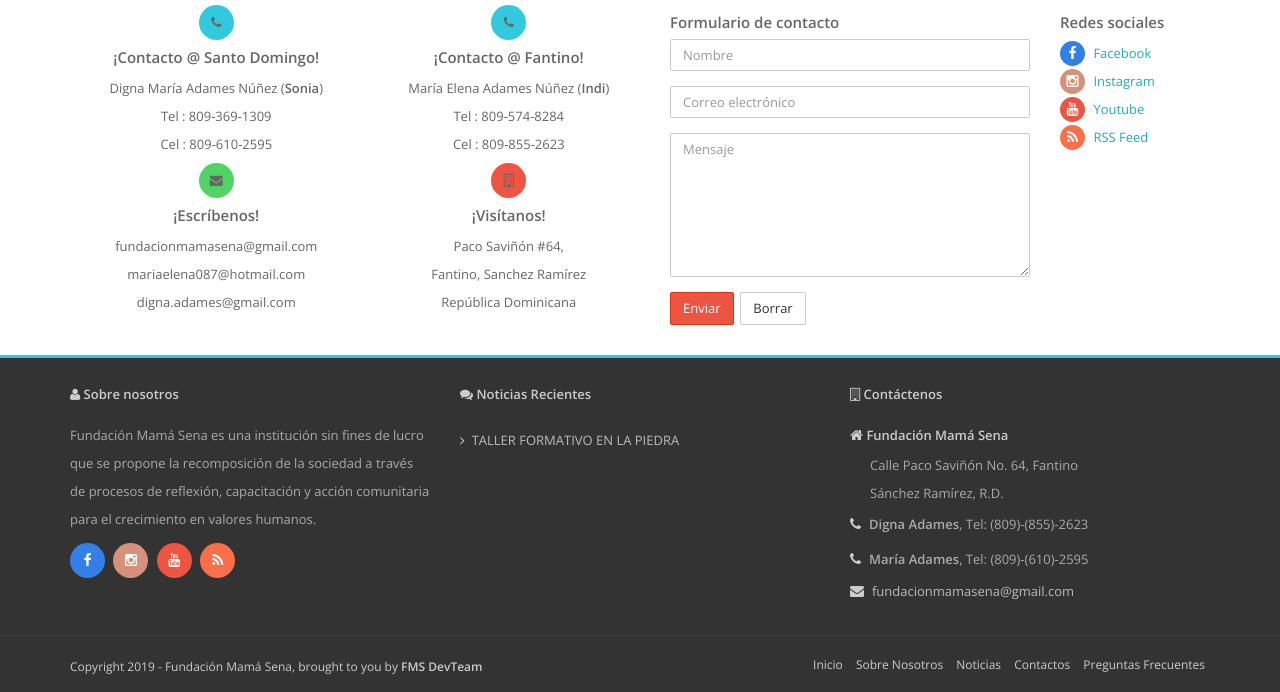
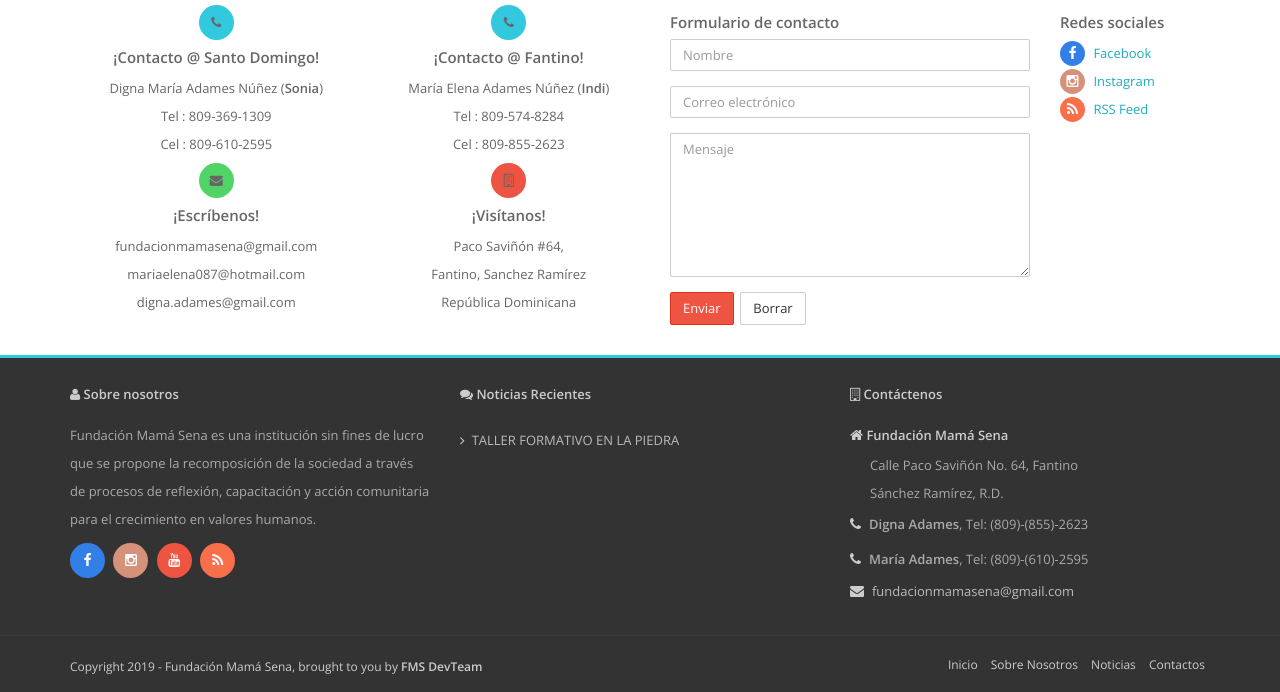
Before and after one commit to wovalle/fundasena.org, a Jekyll site: the page built from contactos.html, in a window 1280 px wide, cut to the strip 422-1114 px from the top of the page. Built offline with Jekyll 4.4.1, drawn with Linux system fonts in a browser that asks for light colours.

Commit message:
fix: social media accounts links

```diff
--- a/_includes/footer.html
+++ b/_includes/footer.html
@@ -107,9 +107,6 @@
       <li><a href="{{ site.baseurl }}/nosotros.html">Sobre Nosotros</a></li>
       <li><a href="{{ site.baseurl }}/noticias.html">Noticias</a></li>
       <li><a href="{{ site.baseurl }}/contactos.html">Contactos</a></li>
-      <li>
-        <a href="{{ site.baseurl }}/preguntas.html">Preguntas Frecuentes</a>
-      </li>
     </ul>
     <!-- Clearfix -->
     <div class="clearfix"></div>
--- a/_includes/header.html
+++ b/_includes/header.html
@@ -15,10 +15,9 @@
         <div class="tb-social pull-right">
           <div class="brand-bg text-right">
             <!-- Brand Icons -->
-            <a href="https://www.facebook.com/fundacionmamasena" class="facebook"><i class="fa fa-facebook square-2 rounded-1"></i></a>
-            <a href="https://www.instagram.com/fundacionmamasena" class="instagram"><i class="fa fa-instagram square-2 rounded-1"></i></a>
-            <a href="#" class="youtube"><i class="fa fa-youtube square-2 rounded-1"></i></a>
-            <a href="#" class="google-plus"><i class="fa fa-rss square-2 rounded-1"></i></a>
+            <a href="https://www.facebook.com/fundasenard" class="facebook"><i class="fa fa-facebook square-2 rounded-1"></i></a>
+            <a href="https://www.instagram.com/fundasenard" class="instagram"><i class="fa fa-instagram square-2 rounded-1"></i></a>
+            <a href="{{site.baseurl}}/feed.xml" class="google-plus"><i class="fa fa-rss square-2 rounded-1"></i></a>
           </div>
         </div>
         <!-- Social media ends -->
--- a/contactos.html
+++ b/contactos.html
@@ -96,11 +96,9 @@
                     <!-- Order List -->
                     <ul class="list-unstyled">
                         <!-- Social Media Icons -->
-                        <li><a href="https://www.facebook.com/fundacionmamasena" class="facebook"><i class="fa fa-facebook circle-2"></i> Facebook</a>
+                        <li><a href="https://www.facebook.com/fundasenard" class="facebook"><i class="fa fa-facebook circle-2"></i> Facebook</a>
                         </li>
-                        <li><a href="https://www.instagram.com/fundacionmamasena" class="instagram"><i class="fa fa-instagram circle-2"></i> Instagram</a>
-                        </li>
-                        <li><a href="#" class="youtube"><i class="fa fa-youtube circle-2"></i> Youtube</a>
+                        <li><a href="https://www.instagram.com/fundasenard" class="instagram"><i class="fa fa-instagram circle-2"></i> Instagram</a>
                         </li>
                         <li><a href="{{site.baseurl}}/feed.xml" class="google-plus"><i class="fa fa-rss circle-2"> </i> RSS Feed</a>
                         </li>
```
Also changed, not shown: other parts of contactos.html (+0 -1 lines).
